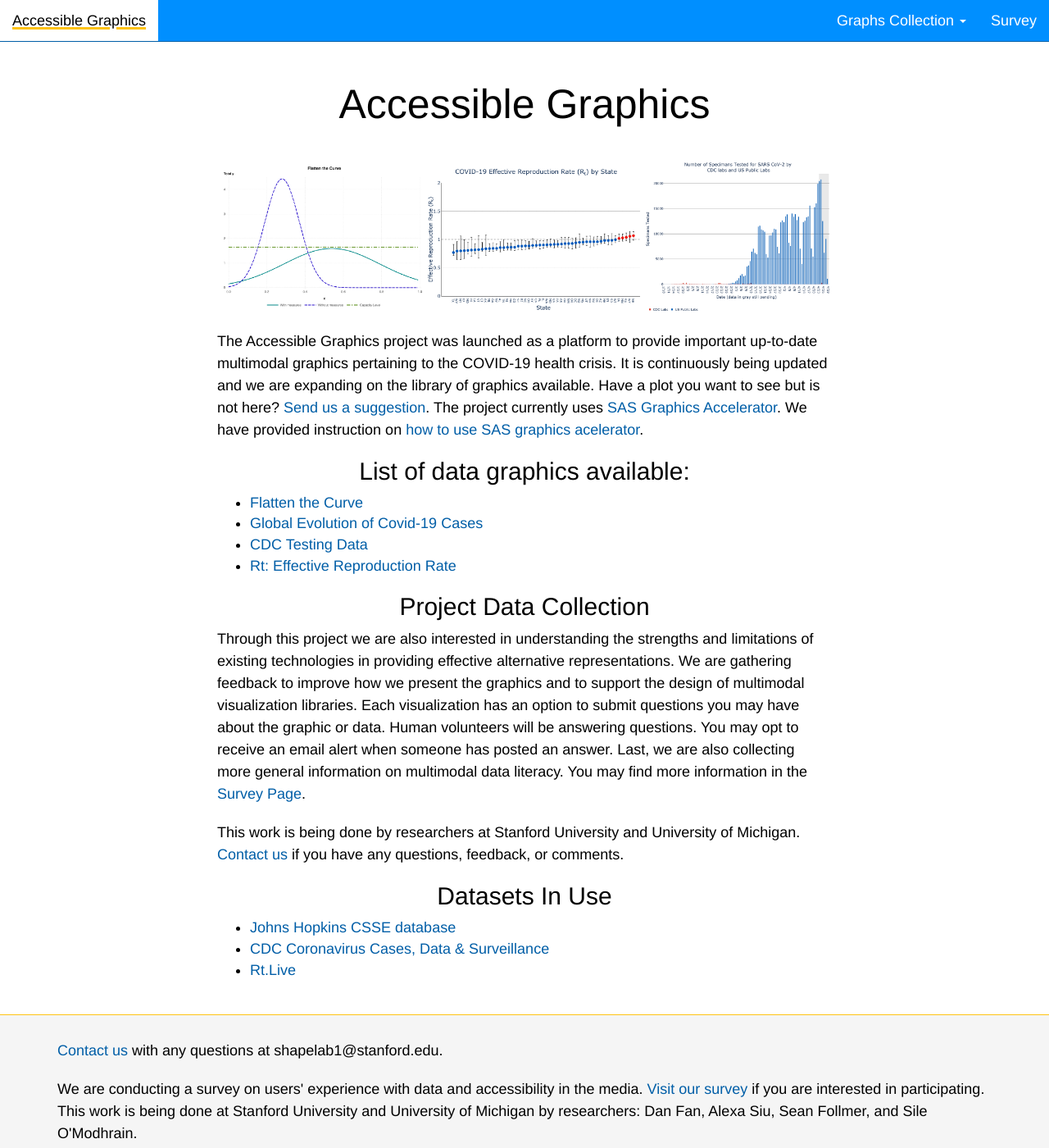
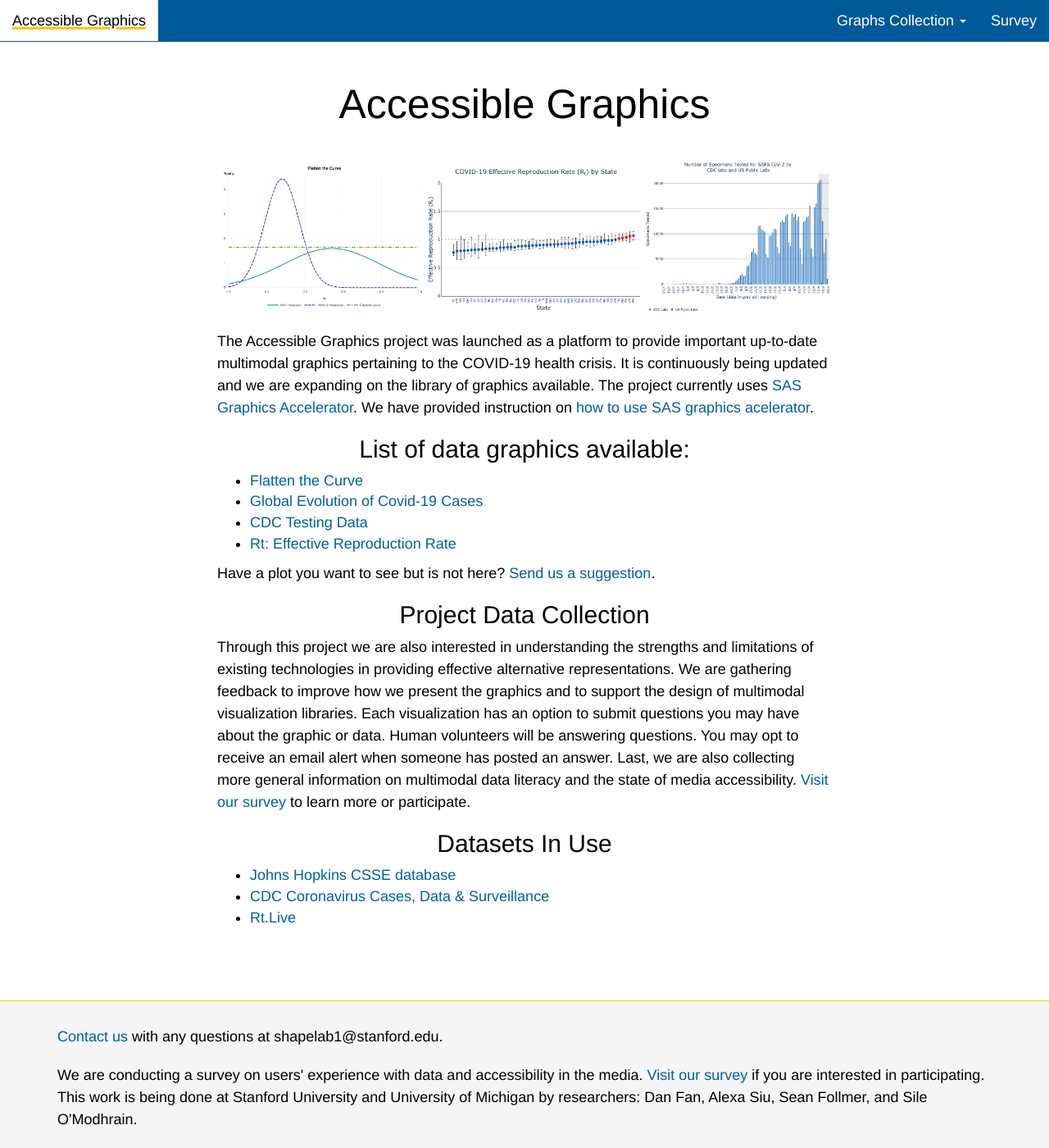
Before and after one commit to accessiblegraphs/accessiblegraphs.github.io, a Jekyll site: the page built from index.md, in a window 1280 px wide and 1400 px high. Shown: the whole window at 82% size. Built offline with Jekyll 4.4.1, drawn with Linux system fonts in a browser that asks for light colours.

Commit message:
screen reader nav fixes, added wai-aria roles and improved color contrast to meet Level AA compliance

```diff
--- a/_includes/nav.html
+++ b/_includes/nav.html
@@ -1,8 +1,9 @@
-<nav id="mainNav" class="navbar navbar-fixed-top navbar-custom">
+<nav id="mainNav" class="navbar navbar-fixed-top navbar-custom" role="navigation">
     <div class="container-fluid">
+
         <!-- <B></B>rand and toggle get grouped for better mobile display -->
         <div class="navbar-header">
-            <button type="button" class="navbar-toggle collapsed" data-toggle="collapse" data-target="#navbar">
+            <button type="button" class="navbar-toggle collapsed" data-toggle="collapse" data-target="#navbar" aria-controls="navbarSupportedContent" aria-expanded="false" aria-label="Toggle navigation">
                 <span class="sr-only">Toggle navigation</span>
                 <span class="icon-bar"></span>
                 <span class="icon-bar"></span>
@@ -16,8 +17,8 @@
             <ul class="nav navbar-nav navbar-right">
 
                 <li class="dropdown">
-                  <a href="#" class="dropdown-toggle" data-toggle="dropdown" role="button" aria-haspopup="true" aria-expanded="false">Graphs Collection <span class="caret"></span></a>
-                  <ul class="dropdown-menu" role="menu">
+                  <a href="#" id="GraphCollectionDropdown" class="dropdown-toggle" data-toggle="dropdown" aria-haspopup="true" aria-expanded="false">Graphs Collection <span class="caret"></span></a>
+                  <ul class="dropdown-menu" aria-labelledby="GraphCollectionDropdown">
                     <li><a href="{{ "flattenTheCurve" | relative_url }}">Flatten The Curve</a></li>
                     <li><a href="{{ "plotCases" | relative_url }}">Global Evolution</a></li>
                     <li><a href="{{ "cdcTestingData" | relative_url }}">CDC Testing Data</a></li>
--- a/_includes/questionform.html
+++ b/_includes/questionform.html
@@ -15,8 +15,8 @@
            placeholder="Type your question here">
   </div>
 
-  <div role="form-group" aria-labelledby="modality">
-    <h4 id="modality" class="bold">Modality Used:</h4>
+  <div role="group" aria-labelledby="modality">
+    <div id="modality">Modality Used:</div>
     <div class="controls-row">
       <label class="radio-inline" for="audio">
         <input type="radio" name="modality" id="audio" value="audio"/>
--- a/_sass/_base.scss
+++ b/_sass/_base.scss
@@ -23,11 +23,6 @@
 
 h2 {
   text-align: center;
-}
-
-h4 {
-  font-size: 18px;
-  font-weight: 700;
 }
 
 p {
@@ -95,10 +90,15 @@
   background-color: WhiteSmoke; //#f5f5f5;
 }
 
+#modality {
+  font-weight: bold;
+}
+
 //**  Navabar Style **//
 .navbar-custom {
   background-color: $theme-primary;
   border-color: #005ea7;
+  // font-weight: bold;
 }
 .navbar-custom .navbar-brand {
   color: #ffffff;
--- a/css/main.scss
+++ b/css/main.scss
@@ -26,7 +26,7 @@
 $theme-background: white;
 $theme-highlight: #ffc414; //yellow
 $theme-text: black;
-$theme-primary: #008fff; //blue
+$theme-primary: #005999; //#008fff; //blue
 $theme-dark: #222;
 
 // Import partials from `sass_dir` (defaults to `_sass`)
--- a/index.md
+++ b/index.md
@@ -5,7 +5,7 @@
 
 <img src="{{site.baseurl}}/images/banner.png" class="img-responsive" alt="">
 
-The Accessible Graphics project was launched as a platform to provide important up-to-date multimodal graphics pertaining to the COVID-19 health crisis. It is continuously being updated and we are expanding on the library of graphics available. Have a plot you want to see but is not here? [Send us a suggestion]({% link contact.md %}). The project currently uses [SAS Graphics Accelerator](https://support.sas.com/software/products/graphics-accelerator/index.html). We have provided instruction on [how to use SAS graphics acelerator]({% link usingSAS.md %}).
+The Accessible Graphics project was launched as a platform to provide important up-to-date multimodal graphics pertaining to the COVID-19 health crisis. It is continuously being updated and we are expanding on the library of graphics available. The project currently uses [SAS Graphics Accelerator](https://support.sas.com/software/products/graphics-accelerator/index.html). We have provided instruction on [how to use SAS graphics acelerator]({% link usingSAS.md %}).
 
 ## List of data graphics available:
 * [Flatten the Curve]({% link flattenTheCurve.md %})
@@ -13,10 +13,10 @@
 * [CDC Testing Data]({% link cdcTestingData.md %})
 * [Rt: Effective Reproduction Rate]({% link rtlive.md %})
 
+Have a plot you want to see but is not here? [Send us a suggestion]({% link contact.md %}).
+
 ## Project Data Collection
-Through this project we are also interested in understanding the strengths and limitations of existing technologies in providing effective alternative representations. We are gathering feedback to improve how we present the graphics and to support the design of multimodal visualization libraries. Each visualization has an option to submit questions you may have about the graphic or data. Human volunteers will be answering questions. You may opt to receive an email alert when someone has posted an answer. Last, we are also collecting more general information on multimodal data literacy. You may find more information in the [Survey Page]({% link survey.md %}).
-
-This work is being done by researchers at Stanford University and University of Michigan. [Contact us]({% link contact.md %}) if you have any questions, feedback, or comments.
+Through this project we are also interested in understanding the strengths and limitations of existing technologies in providing effective alternative representations. We are gathering feedback to improve how we present the graphics and to support the design of multimodal visualization libraries. Each visualization has an option to submit questions you may have about the graphic or data. Human volunteers will be answering questions. You may opt to receive an email alert when someone has posted an answer. Last, we are also collecting more general information on multimodal data literacy and the state of media accessibility. [Visit our survey]({% link survey.md %}) to learn more or participate.
 
 ## Datasets In Use
 * [Johns Hopkins CSSE database](https://github.com/CSSEGISandData/COVID-19)
```
